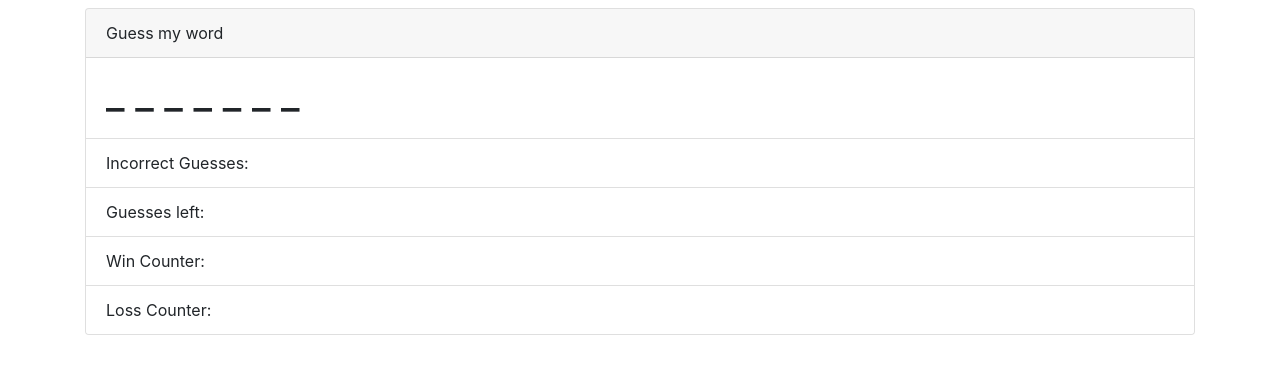
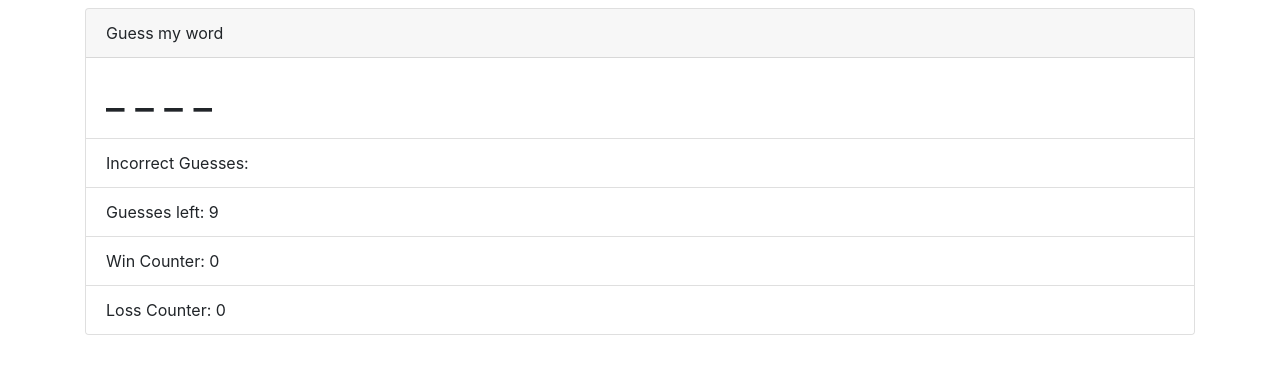
Before and after one commit to digipet007/Word-Guess-Game, a plain HTML site: page index.html in a window 1280 px wide. Shown: the part 248-618 px from the top of the page. Drawn offline with nearby package versions, Linux system fonts and the light colour scheme.

Commit message:
completed getElementById section for DOM manipulation

```diff
--- a/assets/javascript/game.js
+++ b/assets/javascript/game.js
@@ -31,6 +31,12 @@ function startGame () {
         blanksAndSuccesses.push("_");
     }
 
+    //Change HTML
+    document.getElementById("wordToGuess").innerHTML = blanksAndSuccesses.join(" ");
+    document.getElementById("numGuesses").innerHTML = guessesLeft;
+    document.getElementById("winCounter").innerHTML = winCount;
+    document.getElementById("lossCounter").innerHTML = lossCount;
+
     //Testing and debugging
     console.log(selectedWord);
     console.log(lettersInWord);
--- a/index.html
+++ b/index.html
@@ -20,7 +20,7 @@
                   Guess my word
                 </div>
                 <ul class="list-group list-group-flush">
-                  <li class="list-group-item"><h1>_ _ _ _ _ _ _</h1></li>
+                  <li class="list-group-item"><h1 id="wordToGuess">_ _ _ _ _ _ _</h1></li>
                   <li class="list-group-item">Incorrect Guesses: <span id="wrongGuesses"></span></li>
                   <li class="list-group-item">Guesses left: <span id="numGuesses"></span></li>
                   <li class="list-group-item">Win Counter: <span id="winCounter"></span></li>
```
